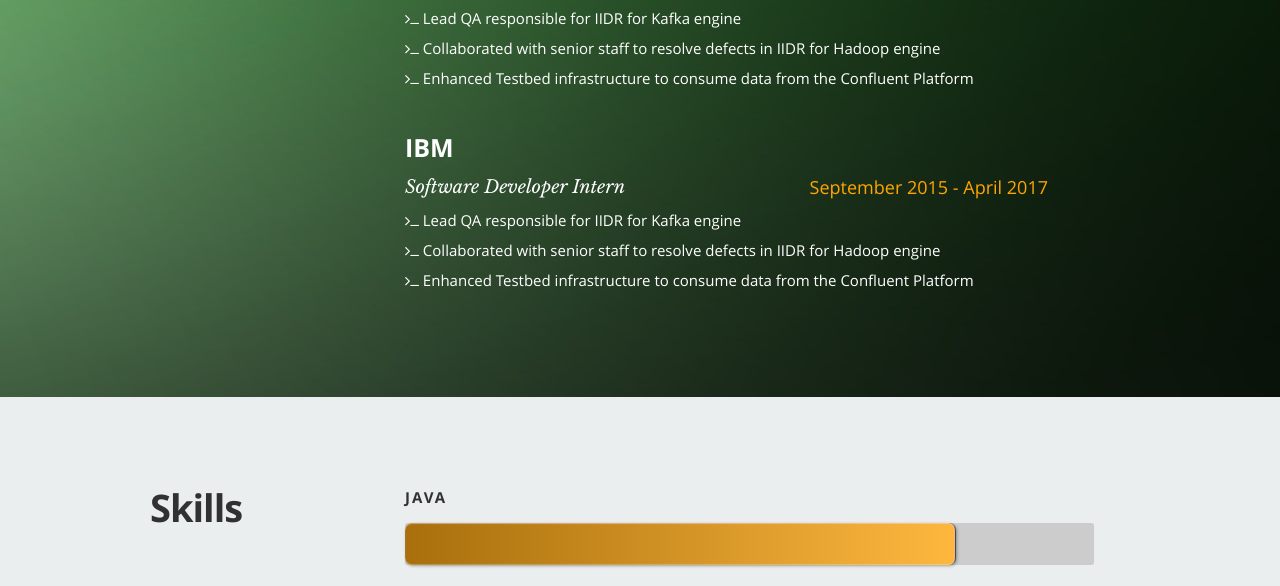
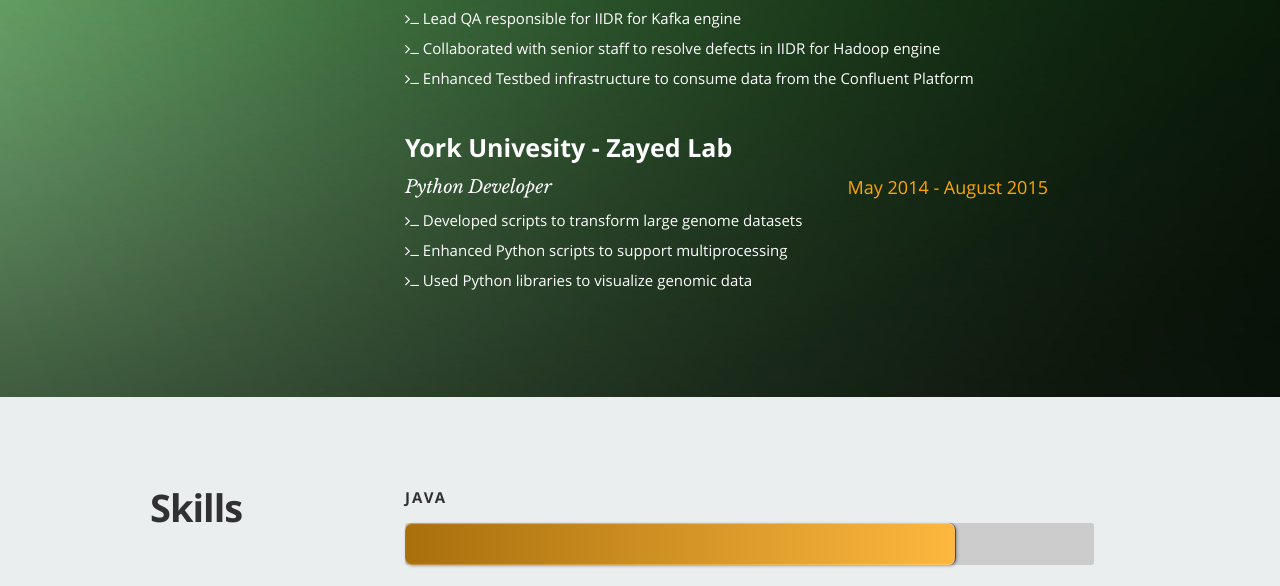
Before and after one commit to sunnypatel2141/sunnypatel.github.io, a plain HTML site: page index.html in a window 1280 px wide. Shown: the part 1860-2446 px from the top of the page. Drawn offline with nearby package versions, Linux system fonts and the light colour scheme.

Commit message:
Update info

```diff
--- a/index.html
+++ b/index.html
@@ -231,16 +231,16 @@
 
                 <div class="row item">
                     <div class="twelve columns">
-                        <h3>IBM</h3>
-                        <p class="info">Software Developer Intern
+                        <h3>York Univesity - Zayed Lab</h3>
+                        <p class="info">Python Developer
                         </p>
                         <p class="date">
-                            September 2015 - April 2017
+                            May 2014 - August 2015
                         </p>
                         <p>
-                            <i class="fa fa-terminal"></i> Lead QA responsible for IIDR for Kafka engine </br>
-                            <i class="fa fa-terminal"></i> Collaborated with senior staff to resolve defects in IIDR for Hadoop engine </br>
-                            <i class="fa fa-terminal"></i> Enhanced Testbed infrastructure to consume data from the Confluent Platform
+                            <i class="fa fa-terminal"></i> Developed scripts to transform large genome datasets </br>
+                            <i class="fa fa-terminal"></i> Enhanced Python scripts to support multiprocessing </br>
+                            <i class="fa fa-terminal"></i> Used Python libraries to visualize genomic data
                         </p>
                     </div>
                 </div>
```
